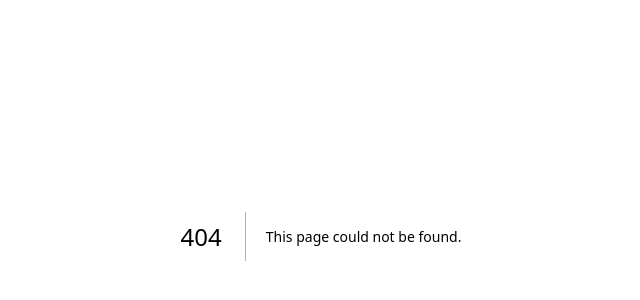
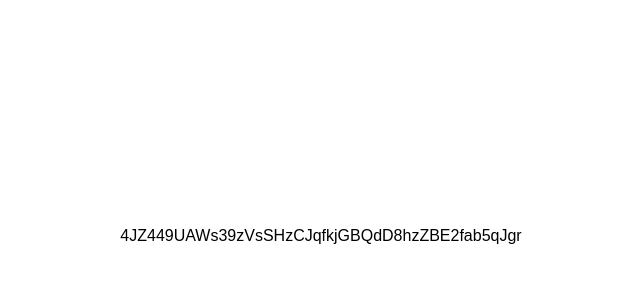
Before and after one commit to godzidcrypto/nft-radar, a Next.js app: page /oceandwarfsoosh7292 in a window 1280 px wide. Before the commit this address had no page. Shown: the part 164-464 px from the top of the page, without its empty margins (319-959 px from the left). Built offline with nearby package versions, Linux system fonts and the light colour scheme.

Commit message:
added scavenger hunt page

```diff
--- /dev/null
+++ b/pages/oceandwarfsoosh7292.js
@@ -0,0 +1,9 @@
+function Oceandwarfsoosh7292() {
+  return (
+    <div className="flex justify-center items-center h-screen">
+      <p>4JZ449UAWs39zVsSHzCJqfkjGBQdD8hzZBE2fab5qJgr</p>
+    </div>
+  );
+}
+
+export default Oceandwarfsoosh7292;
```
